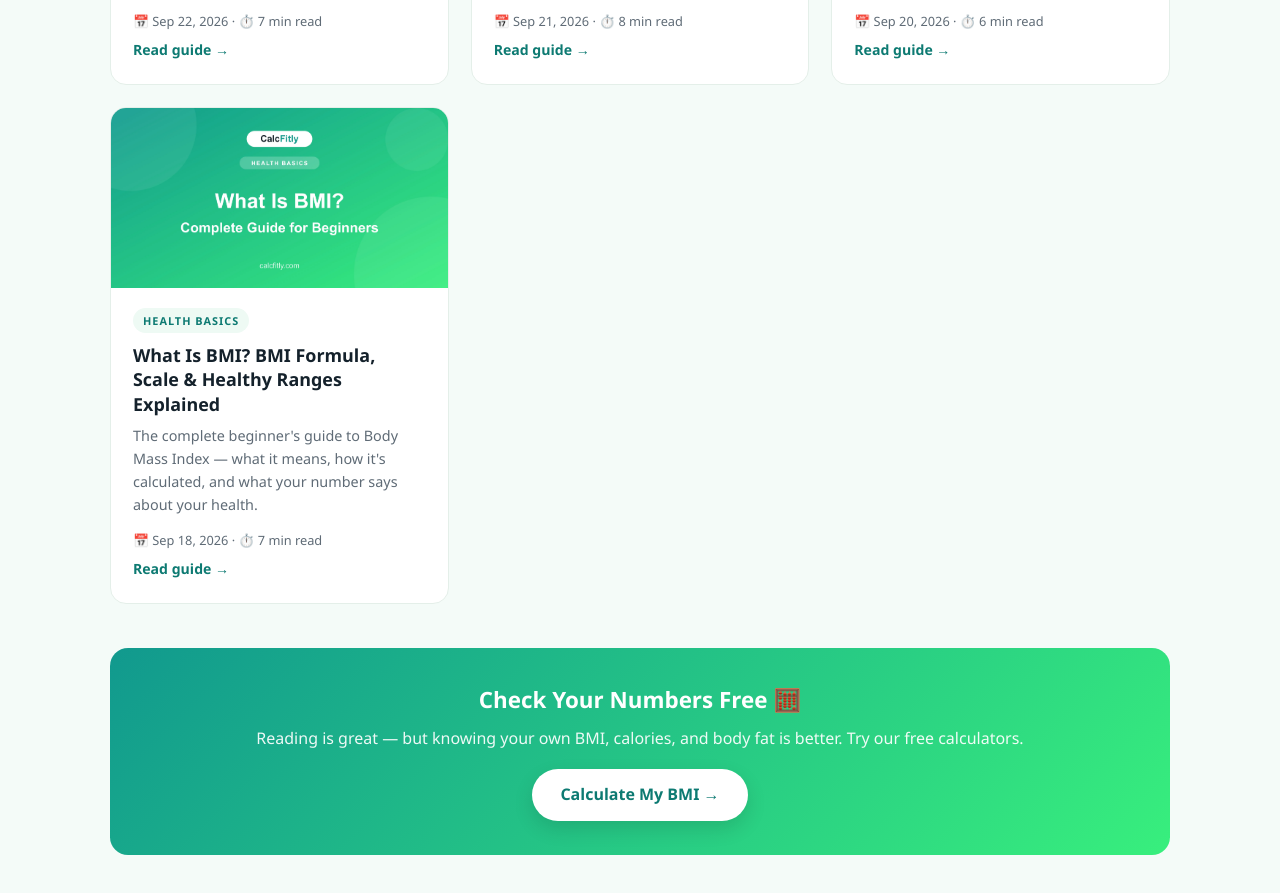
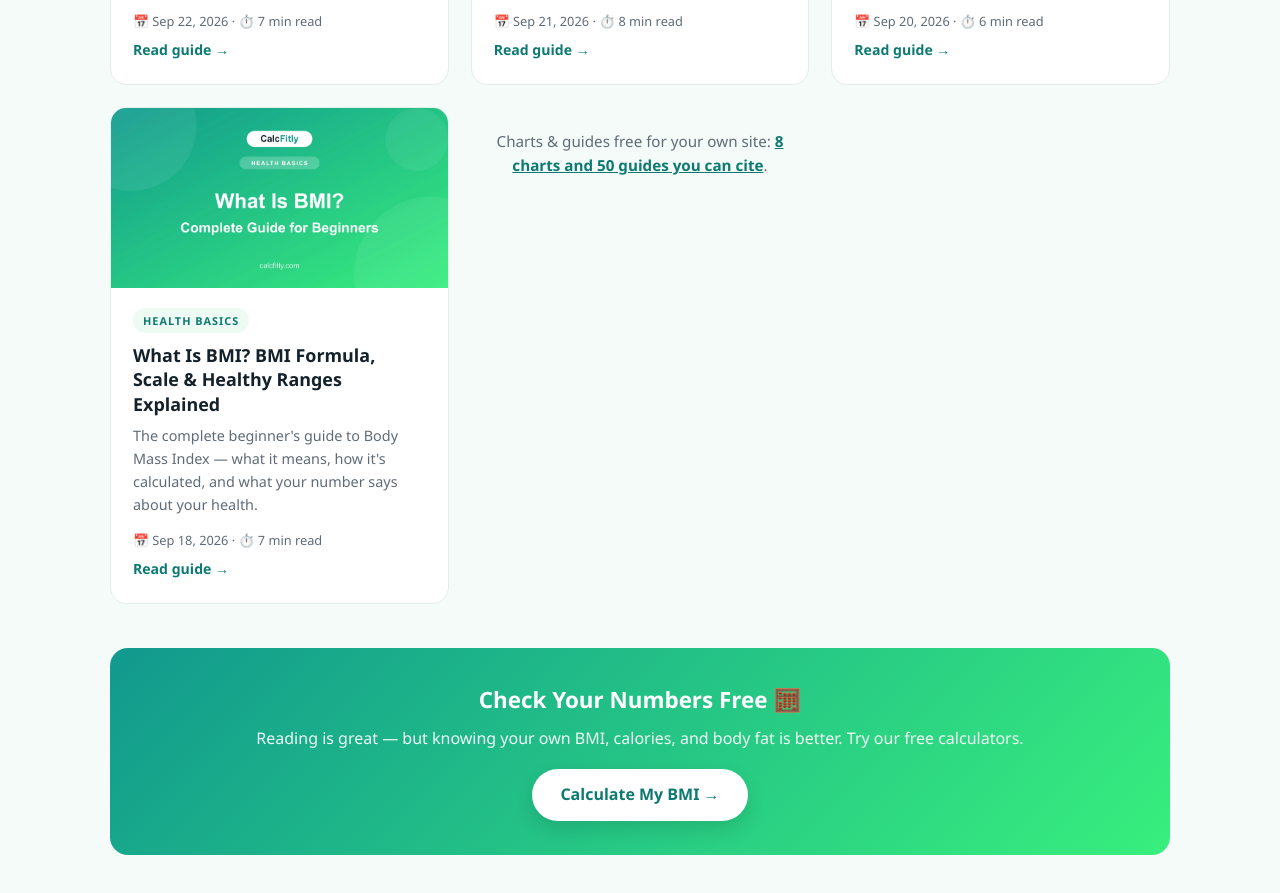
Before and after one commit to zainview/calcfitly, a plain HTML site: page blog/index.html in a window 1280 px wide. Shown: the part 8307-9200 px from the top of the page. Drawn offline with Linux system fonts and the light colour scheme.

Commit message:
Add citation notice for charts and guides
Added a citation notice for charts and guides.

```diff
--- a/blog/index.html
+++ b/blog/index.html
@@ -823,7 +823,11 @@
                     <span class="read-more">Read guide →</span>
                 </div>
             </a>
-
+<!-- Free to cite -->
+<p style="text-align:center;margin:22px 0 0;color:#5f6b76;font-size:0.95em;">
+  Charts &amp; guides free for your own site:
+  <a href="/cite/" style="color:#0d7a72;font-weight:700;">8 charts and 50 guides you can cite</a>.
+</p>
         </div>
 
         <!-- CTA -->
```
